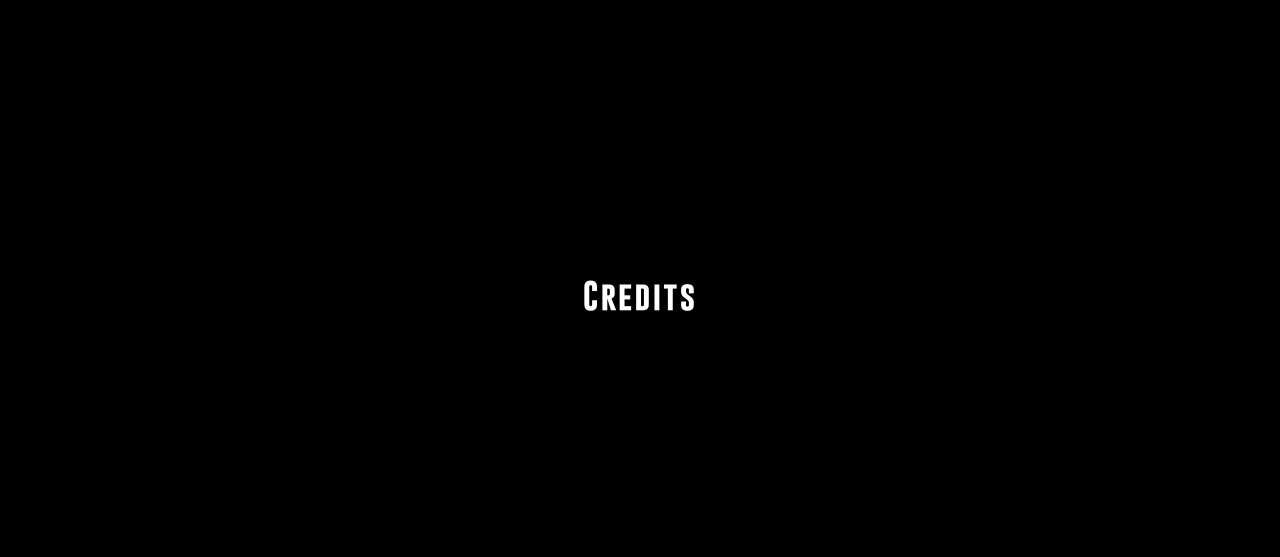
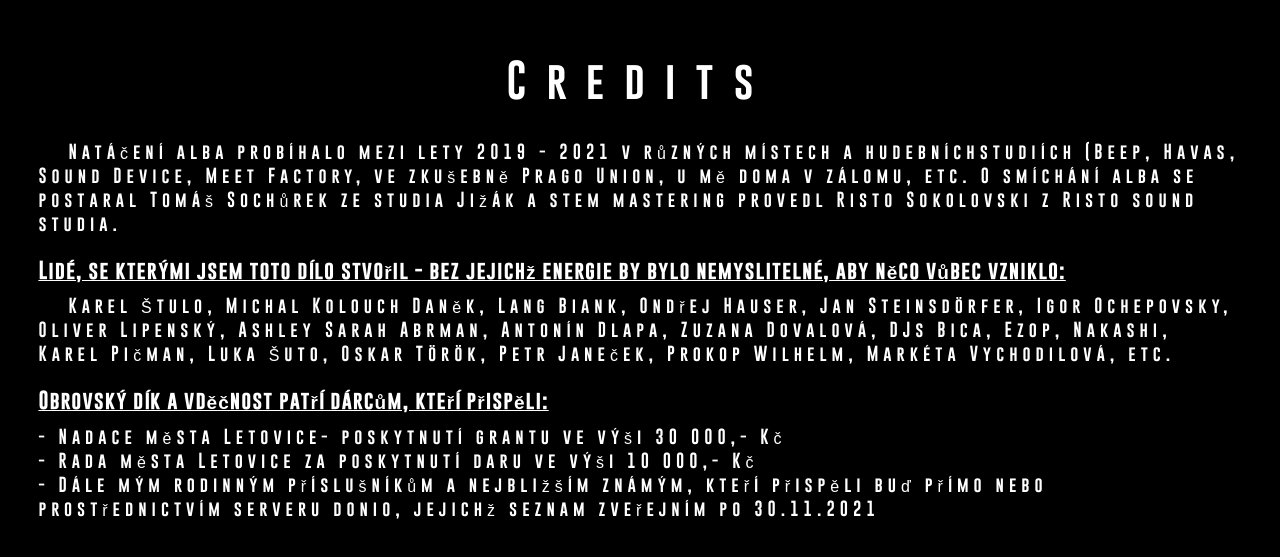
Before and after one commit to Ptrhnk/mcfumes.cz, a Next.js app: page /credits in a window 1280 px wide. Shown: the part 105-662 px from the top of the page. Built offline with nearby package versions, Linux system fonts and the light colour scheme.

Commit message:
fill credits

```diff
--- a/layout/GlobalStyle.js
+++ b/layout/GlobalStyle.js
@@ -4,8 +4,11 @@ export const GlobalStyle = createGlobalStyle`
   html {
     scroll-behavior: smooth;
     font-size: 62.5%;
+    line-height: 1.5;
+
   }
   body {
+
     @font-face {
       font-family: "GoBold";
       src: url("${require("../public/fonts/gobold/Gobold_Bold.otf")}") format("opentype");
--- a/package.json
+++ b/package.json
@@ -6,7 +6,8 @@
     "dev": "npm run open-browser && next dev -p 3003",
     "open-browser": "open http://localhost:3003",
     "build": "next build && next export",
-    "start": "next start"
+    "start": "next start",
+    "lint": "next lint"
   },
   "dependencies": {
     "next": "10.1.3",
--- a/pages/credits.js
+++ b/pages/credits.js
@@ -4,13 +4,17 @@ import styled from "styled-components";
 
 const StyledTitle = styled.h1`
   color: white;
-  letter-spacing: 2px;
-  font-size: 3rem;
+  letter-spacing: 2rem;
+  font-size: 4rem;
+  margin: 3rem 0;
+  font-weight: normal;
+  width: 100%;
+  text-align: center;
 `;
 
 const PageContainer = styled.div`
   position: fixed;
-  height: 100vh;
+  min-height: 100vh;
   width: 100%;
   background-color: black;
   color: white;
@@ -18,20 +22,74 @@ const PageContainer = styled.div`
   flex-direction: column;
   justify-content: center;
   align-items: center;
-  padding: 3%;
+  padding: 0 3%;
+  overflow: auto;
   @media (max-width: 900px) {
-    padding: 4%;
+    padding: 0 6%;
     position: absolute;
   }
   @media (max-width: 700px) {
-    padding: 10%;
+    padding: 0 9%;
   }
 `;
-
+const StyledContent = styled.div`
+  flex-direction: column;
+  margin-bottom: 5rem;
+`;
+const StyledParagraph = styled.p`
+  font-size: 1.6rem;
+  text-indent: 3rem;
+  margin-bottom: 2rem;
+  letter-spacing: 5px;
+`;
+const StyledDonor = styled.p`
+  font-size: 1.6rem;
+  letter-spacing: 5px;
+`;
+const StyledHeading = styled.h2`
+  letter-spacing: 1px;
+  font-size: 1.9rem;
+  text-decoration: underline;
+  margin-bottom: 1rem;
+`;
 const Credits = ({}) => {
   return (
     <PageContainer>
       <StyledTitle>Credits</StyledTitle>
+      <StyledContent>
+        <StyledParagraph>
+          Natáčení alba probíhalo mezi lety 2019 - 2021 v různých místech a
+          hudebníchstudiích (Beep, Havas, Sound Device, Meet Factory, ve
+          zkušebně Prago Union, u mě doma v zálomu, etc. O smíchání alba se
+          postaral Tomáš Sochůrek ze studia Jižák a stem mastering provedl Risto
+          Sokolovski z Risto sound studia.
+        </StyledParagraph>
+        <StyledHeading>
+          Lidé, se kterými jsem toto dílo stvořil - bez jejichž energie by bylo
+          nemyslitelné, aby něco vůbec vzniklo:
+        </StyledHeading>
+        <StyledParagraph>
+          Karel Štulo, Michal Kolouch Daněk, Lang Biank, Ondřej Hauser, Jan
+          Steinsdörfer, Igor Ochepovsky, Oliver Lipenský, Ashley Sarah Abrman,
+          Antonín Dlapa, Zuzana Dovalová, DJs Bica, Ezop, Nakashi, Karel Pičman,
+          Luka Šuto, Oskar Török, Petr Janeček, Prokop Wilhelm, Markéta
+          Vychodilová, etc.
+        </StyledParagraph>
+        <StyledHeading>
+          Obrovský dík a vděčnost patří dárcům, kteří přispěli:
+        </StyledHeading>
+        <StyledDonor>
+          - Nadace města Letovice- poskytnutí grantu ve výši 30 000,- Kč
+        </StyledDonor>
+        <StyledDonor>
+          - Rada města Letovice za poskytnutí daru ve výši 10 000,- Kč
+        </StyledDonor>
+        <StyledDonor>
+          - Dále mým rodinným příslušníkům a nejbližším známým, kteří přispěli
+          buď přímo nebo prostřednictvím serveru donio, jejichž seznam zveřejním
+          po 30.11.2021
+        </StyledDonor>
+      </StyledContent>
     </PageContainer>
   );
 };
```
Also changed, not shown: jsconfig.json (line endings or trailing spaces).
